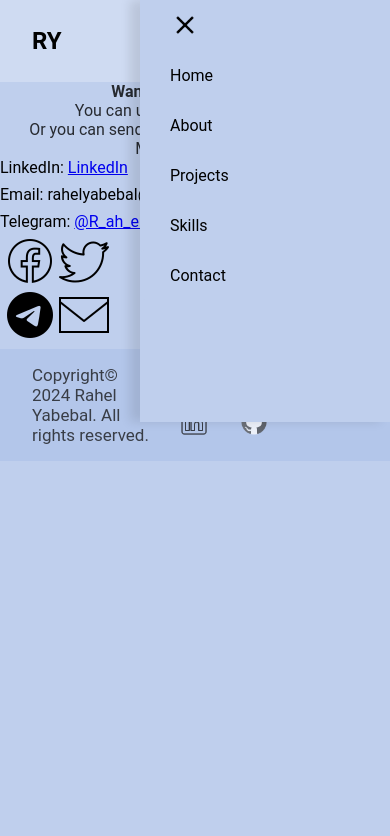
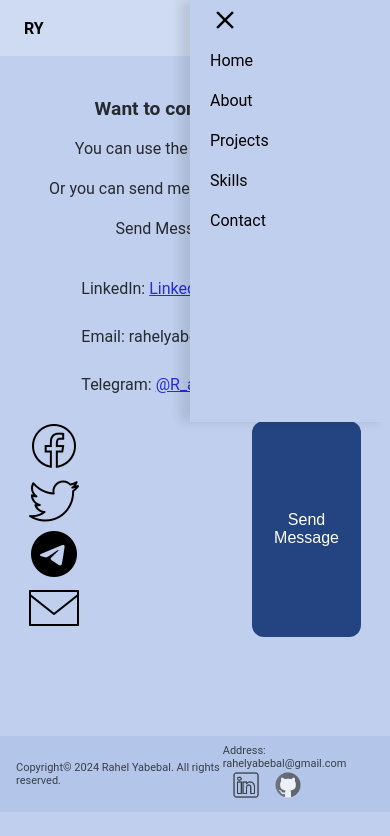
Before and after one commit to rahel-yab/UGR-6200-15-portfolio-profile-html-css-js, a plain HTML site: page src/contact.html in a window 390 px wide. Both pictures are taken after a click on the item 303 px from the left and 41 px from the top of the page. Drawn offline with Linux system fonts and the light colour scheme.

Commit message:
edited contact css

```diff
--- a/src/contact.html
+++ b/src/contact.html
@@ -50,7 +50,7 @@
             <p>Or you can send me a message using the Send Message button.</p>
           </div>
         </div>
-
+        <div class="parent">
           <div class="contacts">
             <span
               >LinkedIn:
@@ -61,6 +61,8 @@
             <span>Email: rahelyabebal@gmail.com</span>
             <span>Telegram: <a href="https://t.me/R_ah_el">@R_ah_el</a></span>
           </div>
+        </div>
+
         <div class="address-logo">
           <div>
             <img
--- a/src/css/contact.css
+++ b/src/css/contact.css
@@ -84,14 +84,27 @@ li.active a {
 .menu-button {
   display: none;
 }
+.parent {
+  display: flex;
+  justify-content: center;
+  align-items: center;
+}
+h4 {
+  font-size: larger;
+}
 .contacts {
   display: flex;
   flex-direction: column;
   gap: 8px;
+  line-height: 40px;
+  opacity: 0.8;
 }
+
 .contact-me {
   text-align: center;
-  color: rgba(0, 0, 0, 0.8);
+  opacity: 0.8;
+  margin: 20px;
+  line-height: 40px;
 }
 
 .contacts span {
@@ -113,6 +126,7 @@ li.active a {
   background-color: #afc3e9;
   color: black;
   font-weight: bold;
+  box-shadow: rgba(0, 0, 0, 0.1);
 }
 form {
   background-color: #cfdbf2;
@@ -163,7 +177,7 @@ input[type="submit"]:hover {
   display: flex;
   justify-content: center;
   gap: 9em;
-  margin: 0.3em;
+  margin: 1em;
 }
 .address-logo img {
   max-width: 50px;
@@ -173,6 +187,7 @@ input[type="submit"]:hover {
   color: black;
   padding: 1em 0;
   opacity: 0.7;
+  margin-top: 70px;
 }
 
 .footer-2 {
@@ -188,7 +203,7 @@ input[type="submit"]:hover {
 .footer-2 p {
   font-size: 17px;
 }
-
+/* Responsive styles */
 @media (max-width: 64em) {
   /* 1024px */
   .hideonmobile {
@@ -197,13 +212,76 @@ input[type="submit"]:hover {
   .menu-button {
     display: block;
   }
-  .home {
-    flex-direction: column;
-    align-items: center;
+  .education h2 {
+    margin: 15px;
   }
-  .download-button {
-    width: 80%;
-    font-size: 18px;
+  .header {
+    padding: 0.7em 0;
+  }
+
+  .header-2 {
+    padding: 0 1.7em;
+  }
+
+  .logo {
+    font-size: 1.2em;
+  }
+
+  nav li {
+    height: 42px;
+  }
+  nav a {
+    height: 100%;
+    padding: 0 25px;
+  }
+  li.active a {
+    border-radius: 4px;
+  }
+  .side-bar {
+    width: 220px;
+  }
+
+  /* Main styles */
+  main {
+    padding: 17px;
+  }
+  figcaption {
+    font-size: 24px;
+  }
+
+  #projects {
+    gap: 17px; /* Space between items */
+  }
+
+  .project {
+    border-radius: 7px; /* Rounded corners */
+    padding: 12px;
+    box-shadow: 0 2px 5px rgba(0, 0, 0, 0.1); /* Subtle shadow */
+  }
+
+  .project img {
+    height: 150px;
+  }
+
+  /* Hover effect */
+  .project:hover img {
+    transform: scale(1); /* Scale image on hover */
+  }
+
+  /* Footer styles */
+  .footer {
+    padding: 0.7em 0;
+  }
+
+  .footer-2 {
+    padding: 0 1.7em;
+  }
+
+  .footer .logo img {
+    margin-left: 0.7em;
+  }
+  .footer-2 p {
+    font-size: 15px;
   }
 }
 
@@ -216,15 +294,55 @@ input[type="submit"]:hover {
   .menu-button {
     display: block;
   }
-  .home {
-    flex-direction: column;
-    align-items: center;
+  .header {
+    padding: 0.5em 0;
   }
-  .download-button {
-    width: 80%;
-    font-size: 18px;
+
+  .header-2 {
+    padding: 0 1.5em;
+  }
+
+  .logo {
+    font-size: 1em;
+  }
+
+  nav li {
+    height: 40px;
+  }
+  nav a {
+    height: 100%;
+    padding: 0 20px;
+  }
+
+  li.active a {
+    border-radius: 3px;
+  }
+  .side-bar {
+    width: 200px;
+  }
+
+  /* Main styles */
+  main {
+    padding: 13px;
+  }
+
+  /* Footer styles */
+  .footer {
+    padding: 0.5em 0;
+  }
+
+  .footer-2 {
+    padding: 0 2em;
+  }
+
+  .footer .logo img {
+    margin-left: 0.5em;
+  }
+  .footer-2 p {
+    font-size: 14px;
   }
 }
+
 @media (max-width: 30em) {
   /* 480px */
 
@@ -234,12 +352,10 @@ input[type="submit"]:hover {
   .menu-button {
     display: block;
   }
-  .home {
-    flex-direction: column;
-    align-items: center;
+  .footer-2 p {
+    font-size: 11px;
   }
-  .download-button {
-    width: 100%;
-    font-size: 16px;
+  .footer-2 {
+    padding: 0 1em;
   }
 }
--- a/src/css/skills.css
+++ b/src/css/skills.css
@@ -99,7 +99,10 @@ h2 {
 section {
   margin-bottom: 40px;
 }
-
+.skill {
+  width: 60%;
+  height: auto;
+}
 .flex-container {
   display: flex;
   flex-wrap: wrap;
@@ -118,7 +121,7 @@ section {
 }
 
 table {
-  width: 300px;
+  width: 450px;
   border-collapse: collapse;
   border: #101925;
   background-color: #aec2e4;
@@ -181,6 +184,21 @@ p {
   .menu-button {
     display: block;
   }
+  .skill {
+    width: 100%;
+  }
+  #skills {
+    display: block;
+    margin: 18px;
+  }
+  table {
+    width: 320px;
+    text-align: center;
+  }
+  #learning-journey {
+    display: block;
+    margin: 18px;
+  }
 }
 
 @media (max-width: 48em) {
@@ -196,6 +214,22 @@ p {
     flex-direction: column;
     align-items: center;
   }
+  #skills {
+    display: block;
+    margin: 14px;
+  }
+  table {
+    width: 300px;
+    text-align: center;
+  }
+  #learning-journey {
+    display: block;
+    margin: 18px;
+  }
+  .footer .logo img {
+    margin-left: 1em;
+    text-align: right;
+  }
 }
 
 @media (max-width: 30em) {
@@ -207,4 +241,24 @@ p {
   .menu-button {
     display: block;
   }
+  .skill {
+    width: 70%;
+    height: 30%;
+  }
+  #skills {
+    display: block;
+    margin: 12px;
+  }
+  table {
+    width: 250px;
+    text-align: center;
+  }
+  #learning-journey {
+    display: block;
+    margin: 16px;
+  }
+  .footer .logo img {
+    margin-left: 0.7em;
+    text-align: right;
+  }
 }
```
Also changed, not shown: src/skills.html (+2 -2 lines). Lines whose indentation alone changed are shown as unchanged.
